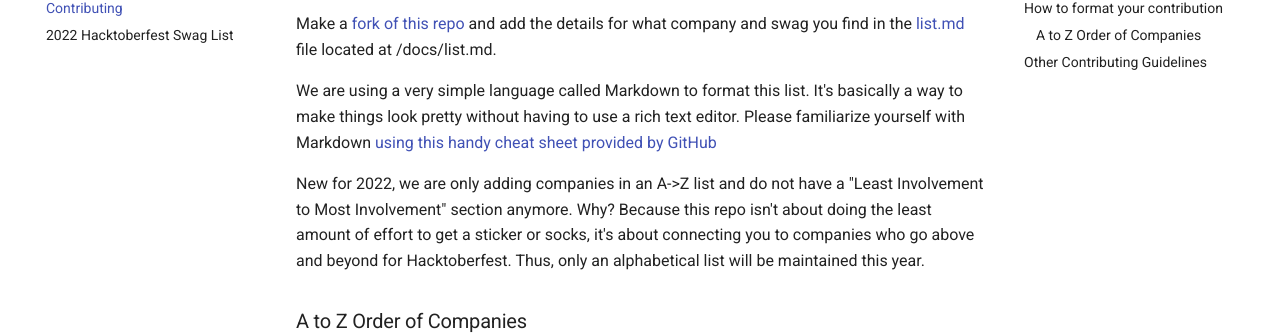
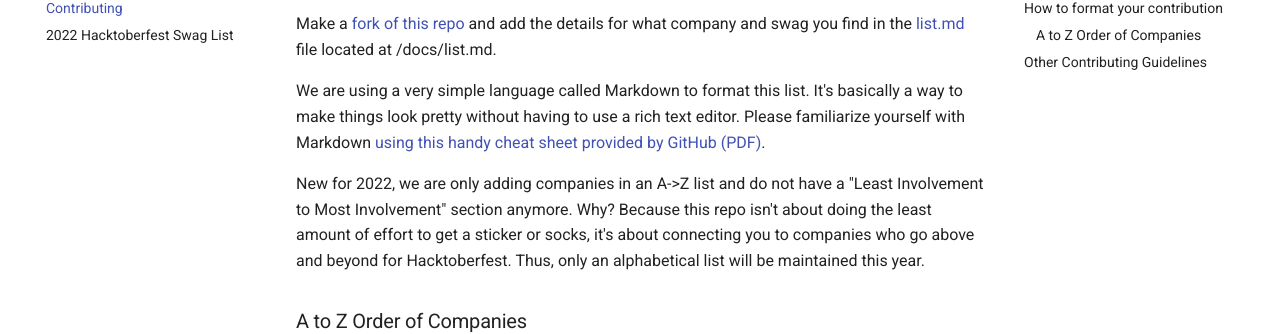
Before and after one commit to crweiner/hacktoberfest-swag-list, an MkDocs documentation site: the page built from docs/contributing.md, in a window 1280 px wide and 900 px high, scrolled down 788 px. Shown: the part 127-461 px from the top of the window. Built offline with MkDocs 1.6.1 and Material for MkDocs 9.7.7, drawn with Linux system fonts in a browser that asks for light colours; plug-ins that fetch from the network failed and are left out; comment, search, counter and statistics services are not loaded.

Commit message:
Modify MD guide link

```diff
--- a/docs/contributing.md
+++ b/docs/contributing.md
@@ -23,7 +23,7 @@
 
 Make a [fork of this repo](https://github.com/crweiner/hacktoberfest-swag-list/fork) and add the details for what company and swag you find in the [list.md](/docs/list.md) file located at /docs/list.md.
 
-We are using a very simple language called Markdown to format this list. It's basically a way to make things look pretty without having to use a rich text editor. Please familiarize yourself with Markdown [using this handy cheat sheet provided by GitHub](https://docs.github.com/en/get-started/writing-on-github/getting-started-with-writing-and-formatting-on-github/basic-writing-and-formatting-syntax)
+We are using a very simple language called Markdown to format this list. It's basically a way to make things look pretty without having to use a rich text editor. Please familiarize yourself with Markdown [using this handy cheat sheet provided by GitHub (PDF)](https://enterprise.github.com/downloads/en/markdown-cheatsheet.pdf).
 
 New for 2022, we are only adding companies in an A->Z list and do not have a "Least Involvement to Most Involvement" section anymore. Why? Because this repo isn't about doing the least amount of effort to get a sticker or socks, it's about connecting you to companies who go above and beyond for Hacktoberfest. Thus, only an alphabetical list will be maintained this year.
 
```
